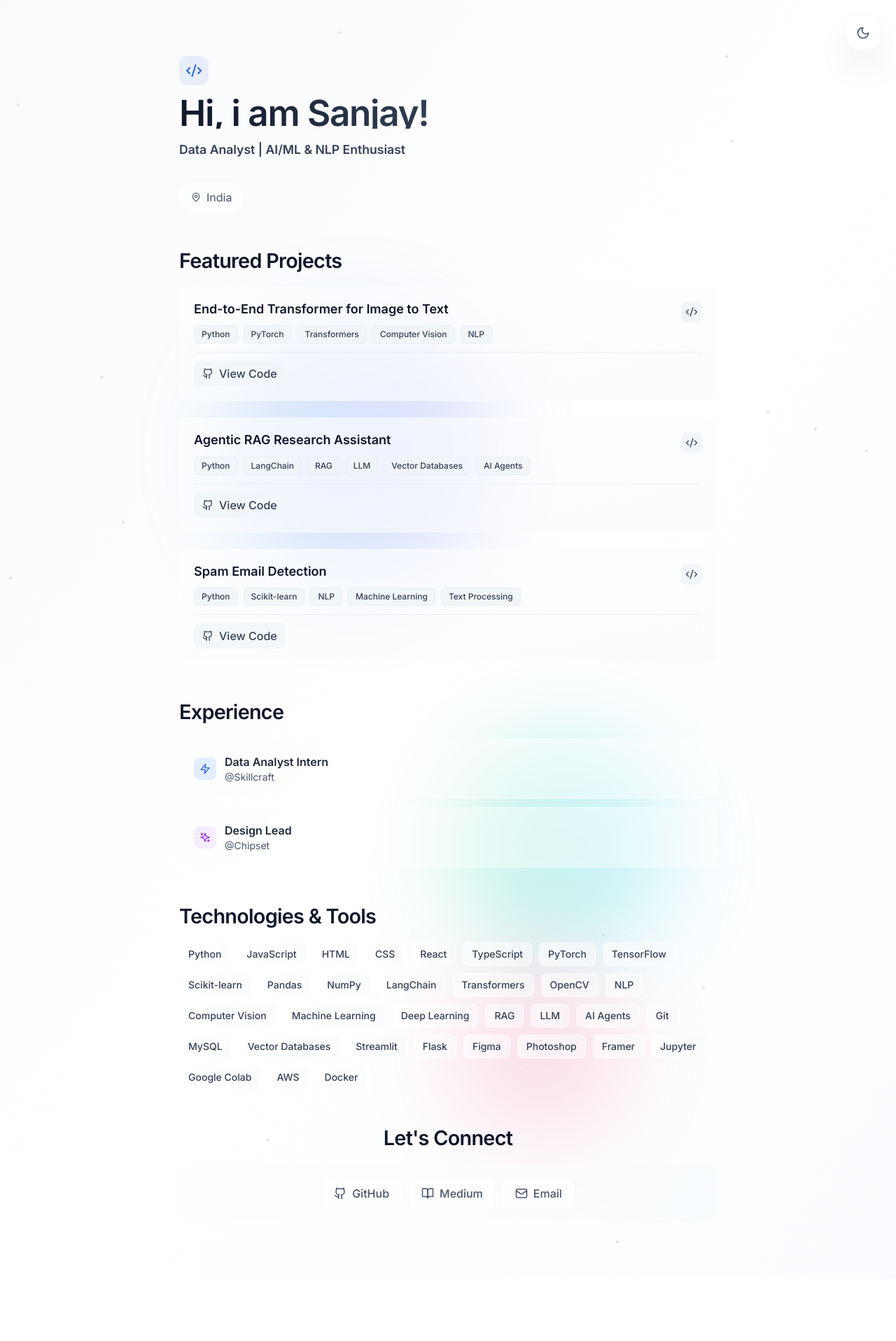
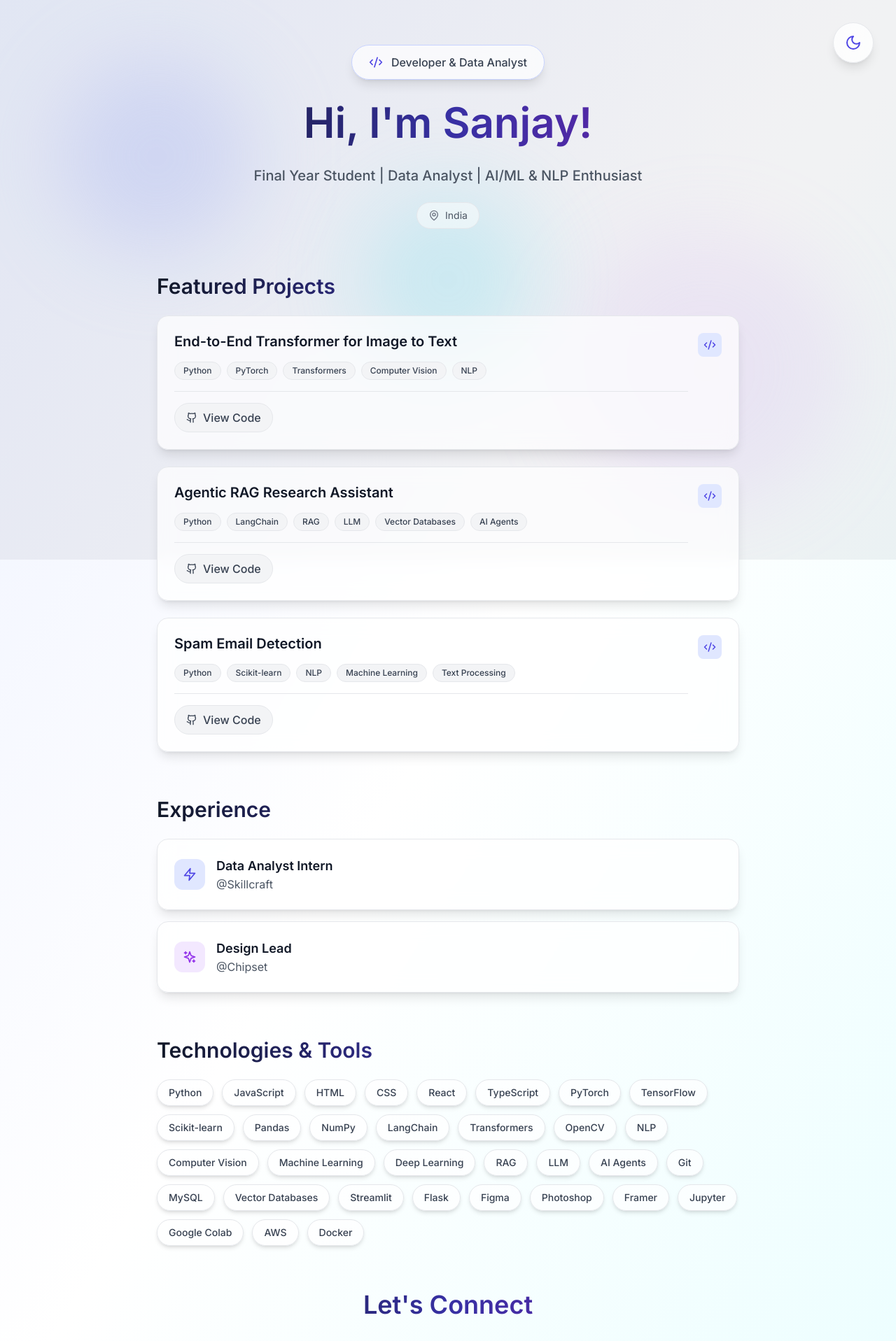
Before and after one commit to saanjy/Minimal-Portfolio, a React (Vite) app: page / in a window 1280 px wide. Shown: the top 1917 px of the page at 70% size. Before the commit the page ends 1828 px from the top, so only its background shows below. Built offline with nearby package versions, Linux system fonts and the light colour scheme.

Commit message:
Complete Design Overhaul for Light & Dark Modes

```diff
--- a/src/App.tsx
+++ b/src/App.tsx
@@ -1,5 +1,5 @@
 import React from 'react';
-import { Github, Moon, Sun, BookOpen, Mail, MapPin, Calendar, Code2, Sparkles, Zap } from 'lucide-react';
+import { Github, Moon, Sun, BookOpen, Mail, MapPin, Code2, Sparkles, Zap } from 'lucide-react';
 import { useTheme } from './ThemeProvider';
 import { ProjectCard } from './components/ProjectCard';
 import { Section } from './components/Section';
@@ -8,66 +8,85 @@ function App() {
   const { theme, toggleTheme } = useTheme();
 
   return (
-    <div className={`min-h-screen font-sans relative overflow-hidden ${theme === 'dark' ? 'bg-gradient-to-br from-slate-950 via-slate-900 to-slate-800 text-zinc-100' : 'bg-gradient-to-br from-slate-50 via-white to-blue-50/30 text-zinc-900'} transition-all duration-700`}>
-      {/* Animated background elements */}
+    <div className={`min-h-screen font-sans transition-all duration-500 ${
+      theme === 'dark'
+        ? 'bg-gradient-to-br from-gray-900 via-slate-900 to-black text-white'
+        : 'bg-gradient-to-br from-indigo-50 via-white to-cyan-50 text-gray-900'
+    }`}>
+      {/* Geometric background patterns */}
       <div className="absolute inset-0 overflow-hidden pointer-events-none">
-        <div className={`absolute top-1/4 left-1/4 w-96 h-96 rounded-full blur-3xl opacity-20 animate-pulse ${theme === 'dark' ? 'bg-gradient-to-r from-blue-600 to-purple-600' : 'bg-gradient-to-r from-blue-400 to-indigo-400'}`} />
-        <div className={`absolute bottom-1/4 right-1/4 w-80 h-80 rounded-full blur-3xl opacity-20 animate-pulse delay-1000 ${theme === 'dark' ? 'bg-gradient-to-r from-emerald-600 to-teal-600' : 'bg-gradient-to-r from-emerald-400 to-cyan-400'}`} />
-        <div className={`absolute top-3/4 left-1/2 w-64 h-64 rounded-full blur-3xl opacity-15 animate-pulse delay-2000 ${theme === 'dark' ? 'bg-gradient-to-r from-pink-600 to-rose-600' : 'bg-gradient-to-r from-pink-400 to-rose-400'}`} />
+        <div className={`absolute top-20 left-20 w-72 h-72 rounded-full blur-3xl opacity-30 ${
+          theme === 'dark' ? 'bg-purple-600' : 'bg-indigo-300'
+        }`} />
+        <div className={`absolute bottom-20 right-20 w-96 h-96 rounded-full blur-3xl opacity-20 ${
+          theme === 'dark' ? 'bg-cyan-600' : 'bg-purple-300'
+        }`} />
+        <div className={`absolute top-1/2 left-1/2 transform -translate-x-1/2 -translate-y-1/2 w-64 h-64 rounded-full blur-3xl opacity-25 ${
+          theme === 'dark' ? 'bg-pink-600' : 'bg-cyan-300'
+        }`} />
       </div>
 
-      {/* Floating particles */}
-      <div className="absolute inset-0 overflow-hidden pointer-events-none">
-        {[...Array(20)].map((_, i) => (
-          <div
-            key={i}
-            className={`absolute w-1 h-1 rounded-full opacity-30 animate-float ${theme === 'dark' ? 'bg-white' : 'bg-slate-400'}`}
-            style={{
-              left: `${Math.random() * 100}%`,
-              top: `${Math.random() * 100}%`,
-              animationDelay: `${Math.random() * 5}s`,
-              animationDuration: `${3 + Math.random() * 4}s`
-            }}
-          />
-        ))}
-      </div>
+      {/* Grid pattern overlay */}
+      <div className={`absolute inset-0 opacity-5 ${
+        theme === 'dark' ? 'bg-white' : 'bg-gray-900'
+      }`} style={{
+        backgroundImage: `radial-gradient(circle at 1px 1px, currentColor 1px, transparent 0)`,
+        backgroundSize: '20px 20px'
+      }} />
 
       <button
         onClick={toggleTheme}
-        className="fixed top-6 right-6 p-3 rounded-2xl bg-white/80 dark:bg-slate-800/80 backdrop-blur-xl shadow-2xl hover:shadow-3xl hover:scale-110 border border-white/20 dark:border-slate-700/50 transition-all duration-500 z-50 group"
+        className={`fixed top-8 right-8 p-4 rounded-full shadow-2xl transition-all duration-300 hover:scale-110 z-50 ${
+          theme === 'dark'
+            ? 'bg-white/10 backdrop-blur-md border border-white/20 hover:bg-white/20'
+            : 'bg-white/80 backdrop-blur-md border border-gray-200 hover:bg-white shadow-lg'
+        }`}
         aria-label="Toggle theme"
       >
         {theme === 'dark' ?
-          <Sun size={20} className="text-amber-400 group-hover:rotate-180 transition-transform duration-500" /> :
-          <Moon size={20} className="text-slate-600 group-hover:-rotate-12 transition-transform duration-500" />
+          <Sun size={24} className="text-yellow-400" /> :
+          <Moon size={24} className="text-indigo-600" />
         }
       </button>
 
-      <main className="container mx-auto px-6 py-20 relative z-10">
-        <section className="max-w-3xl mx-auto space-y-12">
+      <main className="container mx-auto px-8 py-16 relative z-10 max-w-4xl">
+        <div className="space-y-16">
           {/* Hero Section */}
-          <div className="space-y-4 relative">
-            <div className="flex items-center gap-3 mb-4">
-              <div className={`p-2 rounded-xl ${theme === 'dark' ? 'bg-slate-800/60' : 'bg-gradient-to-r from-blue-500/10 to-indigo-500/10'} backdrop-blur-sm border ${theme === 'dark' ? 'border-slate-700/50' : 'border-white/10'}`}>
-                <Code2 size={24} className={theme === 'dark' ? 'text-blue-400' : 'text-blue-600'} />
-              </div>
+          <div className="text-center space-y-6">
+            <div className={`inline-flex items-center gap-3 px-6 py-3 rounded-full ${
+              theme === 'dark'
+                ? 'bg-white/10 backdrop-blur-md border border-white/20'
+                : 'bg-white/70 backdrop-blur-md border border-indigo-200 shadow-lg'
+            }`}>
+              <Code2 size={20} className={theme === 'dark' ? 'text-cyan-400' : 'text-indigo-600'} />
+              <span className={`font-medium ${theme === 'dark' ? 'text-gray-300' : 'text-gray-700'}`}>
+                Developer & Data Analyst
+              </span>
             </div>
 
-            <h1 className="text-[3.2rem] leading-[0.9] tracking-tight font-bold bg-gradient-to-r from-slate-900 via-slate-700 to-slate-900 dark:from-slate-100 dark:via-slate-300 dark:to-slate-100 bg-clip-text text-transparent">
-              Hi, i am Sanjay!
+            <h1 className={`text-6xl font-bold leading-tight ${
+              theme === 'dark'
+                ? 'bg-gradient-to-r from-white via-cyan-200 to-purple-200 bg-clip-text text-transparent'
+                : 'bg-gradient-to-r from-gray-900 via-indigo-800 to-purple-800 bg-clip-text text-transparent'
+            }`}>
+              Hi, I'm Sanjay!
             </h1>
 
-            <div className="space-y-2 text-[1.1rem] leading-relaxed">
-              <p className={`font-semibold ${theme === 'dark' ? 'text-slate-200' : 'text-slate-700'}`}>
-                Data Analyst | AI/ML & NLP Enthusiast
+            <p className={`text-xl font-medium ${
+              theme === 'dark' ? 'text-gray-300' : 'text-gray-600'
+            }`}>
+              Final Year Student | Data Analyst | AI/ML & NLP Enthusiast
             </p>
-            </div>
 
-            <div className="flex flex-wrap items-center gap-3 pt-4">
-              <div className={`flex items-center gap-2 px-4 py-2 rounded-full backdrop-blur-sm border transition-all duration-300 hover:scale-105 ${theme === 'dark' ? 'bg-slate-800/80 border-slate-700/60 text-slate-300' : 'bg-white/60 border-white/50 text-slate-600'}`}>
-                <MapPin size={14} />
-                <span>India</span>
-              </div>
+            <div className={`inline-flex items-center gap-2 px-4 py-2 rounded-full ${
+              theme === 'dark'
+                ? 'bg-white/5 border border-white/10'
+                : 'bg-white/50 border border-gray-200'
+            }`}>
+              <MapPin size={16} className={theme === 'dark' ? 'text-gray-400' : 'text-gray-500'} />
+              <span className={`text-sm ${theme === 'dark' ? 'text-gray-400' : 'text-gray-600'}`}>
+                India
+              </span>
             </div>
           </div>
 
@@ -96,39 +115,51 @@ function App() {
 
           {/* Experience Section */}
           <Section title="Experience">
-            <div className="space-y-3">
-              <div className={`group p-5 rounded-xl backdrop-blur-sm border transition-all duration-300 hover:shadow-lg hover:scale-[1.01] ${theme === 'dark' ? 'bg-slate-800/60 border-slate-700/60 hover:bg-slate-800/80' : 'bg-white/40 border-white/50 hover:bg-white/60'}`}>
-                <div className="flex items-center">
-                  <div className="flex items-center gap-3">
-                    <div className={`p-2 rounded-lg ${theme === 'dark' ? 'bg-slate-700/60' : 'bg-blue-100/80'}`}>
-                      <Zap size={16} className={theme === 'dark' ? 'text-blue-400' : 'text-blue-600'} />
+            <div className="grid gap-4">
+              <div className={`group p-6 rounded-2xl transition-all duration-300 hover:scale-[1.02] ${
+                theme === 'dark'
+                  ? 'bg-white/5 backdrop-blur-md border border-white/10 hover:bg-white/10'
+                  : 'bg-white/70 backdrop-blur-md border border-gray-200 hover:bg-white/90 shadow-lg hover:shadow-xl'
+              }`}>
+                <div className="flex items-center gap-4">
+                  <div className={`p-3 rounded-xl ${
+                    theme === 'dark' ? 'bg-cyan-500/20' : 'bg-indigo-100'
+                  }`}>
+                    <Zap size={20} className={theme === 'dark' ? 'text-cyan-400' : 'text-indigo-600'} />
                   </div>
                   <div>
-                      <h3 className={`font-semibold ${theme === 'dark' ? 'text-slate-200' : 'text-slate-800'}`}>
+                    <h3 className={`font-bold text-lg ${
+                      theme === 'dark' ? 'text-white' : 'text-gray-900'
+                    }`}>
                       Data Analyst Intern
                     </h3>
-                      <p className={`text-sm ${theme === 'dark' ? 'text-slate-400' : 'text-slate-600'}`}>
+                    <p className={`${theme === 'dark' ? 'text-gray-400' : 'text-gray-600'}`}>
                       @Skillcraft
                     </p>
                   </div>
                 </div>
               </div>
-              </div>
 
-              <div className={`group p-5 rounded-xl backdrop-blur-sm border transition-all duration-300 hover:shadow-lg hover:scale-[1.01] ${theme === 'dark' ? 'bg-slate-800/60 border-slate-700/60 hover:bg-slate-800/80' : 'bg-white/40 border-white/50 hover:bg-white/60'}`}>
-                <div className="flex items-center">
-                  <div className="flex items-center gap-3">
-                    <div className={`p-2 rounded-lg ${theme === 'dark' ? 'bg-slate-700/60' : 'bg-purple-100/80'}`}>
-                      <Sparkles size={16} className={theme === 'dark' ? 'text-purple-400' : 'text-purple-600'} />
+              <div className={`group p-6 rounded-2xl transition-all duration-300 hover:scale-[1.02] ${
+                theme === 'dark'
+                  ? 'bg-white/5 backdrop-blur-md border border-white/10 hover:bg-white/10'
+                  : 'bg-white/70 backdrop-blur-md border border-gray-200 hover:bg-white/90 shadow-lg hover:shadow-xl'
+              }`}>
+                <div className="flex items-center gap-4">
+                  <div className={`p-3 rounded-xl ${
+                    theme === 'dark' ? 'bg-purple-500/20' : 'bg-purple-100'
+                  }`}>
+                    <Sparkles size={20} className={theme === 'dark' ? 'text-purple-400' : 'text-purple-600'} />
                   </div>
                   <div>
-                      <h3 className={`font-semibold ${theme === 'dark' ? 'text-slate-200' : 'text-slate-800'}`}>
+                    <h3 className={`font-bold text-lg ${
+                      theme === 'dark' ? 'text-white' : 'text-gray-900'
+                    }`}>
                       Design Lead
                     </h3>
-                      <p className={`text-sm ${theme === 'dark' ? 'text-slate-400' : 'text-slate-600'}`}>
+                    <p className={`${theme === 'dark' ? 'text-gray-400' : 'text-gray-600'}`}>
                       @Chipset
                     </p>
-                    </div>
                   </div>
                 </div>
               </div>
@@ -137,7 +168,7 @@ function App() {
 
           {/* Skills Section */}
           <Section title="Technologies & Tools">
-            <div className="flex flex-wrap gap-2.5">
+            <div className="flex flex-wrap gap-3">
               {[
                 'Python', 'JavaScript', 'HTML', 'CSS', 'React', 'TypeScript',
                 'PyTorch', 'TensorFlow', 'Scikit-learn', 'Pandas', 'NumPy',
@@ -148,10 +179,10 @@ function App() {
               ].map((tech) => (
                 <span
                   key={tech}
-                  className={`px-3 py-1.5 text-sm font-medium rounded-lg backdrop-blur-sm border transition-all duration-300 hover:scale-105 hover:shadow-md cursor-default ${
+                  className={`px-4 py-2 text-sm font-medium rounded-full transition-all duration-300 hover:scale-105 cursor-default ${
                     theme === 'dark'
-                      ? 'bg-slate-800/70 text-slate-300 border-slate-700/60 hover:bg-slate-700/80 hover:border-slate-600/70'
-                      : 'bg-gradient-to-r from-white/60 to-slate-50/60 text-slate-700 border-white/50 hover:from-white/80 hover:to-slate-50/80 hover:border-slate-200/60'
+                      ? 'bg-white/10 text-gray-300 border border-white/20 hover:bg-white/20'
+                      : 'bg-white/70 text-gray-700 border border-gray-200 hover:bg-white shadow-md hover:shadow-lg'
                   }`}
                 >
                   {tech}
@@ -161,45 +192,61 @@ function App() {
           </Section>
 
           {/* Contact Section */}
-          <div className="text-center space-y-4">
-            <h2 className={`text-[1.8rem] tracking-tight font-bold ${theme === 'dark' ? 'text-slate-100' : 'text-slate-900'}`}>
+          <div className="text-center space-y-8">
+            <h2 className={`text-4xl font-bold ${
+              theme === 'dark'
+                ? 'bg-gradient-to-r from-white via-cyan-200 to-purple-200 bg-clip-text text-transparent'
+                : 'bg-gradient-to-r from-gray-900 via-indigo-800 to-purple-800 bg-clip-text text-transparent'
+            }`}>
               Let's Connect
             </h2>
-            <div className={`p-5 rounded-xl backdrop-blur-sm border ${theme === 'dark' ? 'bg-slate-800/60 border-slate-700/60' : 'bg-gradient-to-r from-white/40 to-slate-50/40 border-white/50'}`}>
-              {/* Social Links */}
-              <div className="flex items-center justify-center gap-3">
+
+            <div className="flex items-center justify-center gap-6">
               <a
                 href="https://github.com/san7mr"
                 target="_blank"
                 rel="noopener noreferrer"
-                  className={`group flex items-center gap-2 px-4 py-2 rounded-lg backdrop-blur-sm border transition-all duration-300 hover:scale-105 hover:shadow-md ${theme === 'dark' ? 'bg-slate-700/60 border-slate-600/60 text-slate-300 hover:text-slate-100 hover:bg-slate-600/70' : 'bg-white/60 border-white/50 text-slate-600 hover:text-slate-800'}`}
+                className={`group flex items-center gap-3 px-6 py-3 rounded-full font-medium transition-all duration-300 hover:scale-105 ${
+                  theme === 'dark'
+                    ? 'bg-white/10 backdrop-blur-md border border-white/20 text-gray-300 hover:bg-white/20 hover:text-white'
+                    : 'bg-white/70 backdrop-blur-md border border-gray-200 text-gray-700 hover:bg-white shadow-lg hover:shadow-xl'
+                }`}
                 aria-label="GitHub"
               >
-                  <Github size={18} />
-                  <span className="font-medium">GitHub</span>
+                <Github size={20} />
+                <span>GitHub</span>
               </a>
+
               <a
                 href="https://medium.com/@sanjay77mr"
                 target="_blank"
                 rel="noopener noreferrer"
-                  className={`group flex items-center gap-2 px-4 py-2 rounded-lg backdrop-blur-sm border transition-all duration-300 hover:scale-105 hover:shadow-md ${theme === 'dark' ? 'bg-slate-700/60 border-slate-600/60 text-slate-300 hover:text-slate-100 hover:bg-slate-600/70' : 'bg-white/60 border-white/50 text-slate-600 hover:text-slate-800'}`}
+                className={`group flex items-center gap-3 px-6 py-3 rounded-full font-medium transition-all duration-300 hover:scale-105 ${
+                  theme === 'dark'
+                    ? 'bg-white/10 backdrop-blur-md border border-white/20 text-gray-300 hover:bg-white/20 hover:text-white'
+                    : 'bg-white/70 backdrop-blur-md border border-gray-200 text-gray-700 hover:bg-white shadow-lg hover:shadow-xl'
+                }`}
                 aria-label="Medium"
               >
-                  <BookOpen size={18} />
-                  <span className="font-medium">Medium</span>
+                <BookOpen size={20} />
+                <span>Medium</span>
               </a>
+
               <a
                 href="mailto:sanjay77mr@gmail.com"
-                  className={`group flex items-center gap-2 px-4 py-2 rounded-lg backdrop-blur-sm border transition-all duration-300 hover:scale-105 hover:shadow-md ${theme === 'dark' ? 'bg-slate-700/60 border-slate-600/60 text-slate-300 hover:text-slate-100 hover:bg-slate-600/70' : 'bg-white/60 border-white/50 text-slate-600 hover:text-slate-800'}`}
+                className={`group flex items-center gap-3 px-6 py-3 rounded-full font-medium transition-all duration-300 hover:scale-105 ${
+                  theme === 'dark'
+                    ? 'bg-white/10 backdrop-blur-md border border-white/20 text-gray-300 hover:bg-white/20 hover:text-white'
+                    : 'bg-white/70 backdrop-blur-md border border-gray-200 text-gray-700 hover:bg-white shadow-lg hover:shadow-xl'
+                }`}
                 aria-label="Email"
               >
-                  <Mail size={18} />
-                  <span className="font-medium">Email</span>
+                <Mail size={20} />
+                <span>Email</span>
               </a>
             </div>
           </div>
         </div>
-        </section>
       </main>
     </div>
   );
--- a/src/components/ProjectCard.tsx
+++ b/src/components/ProjectCard.tsx
@@ -12,35 +12,33 @@ export function ProjectCard({ title, technologies, githubUrl }: ProjectCardProps
   const { theme } = useTheme();
 
   return (
-    <div className={`group relative p-5 rounded-xl backdrop-blur-sm border transition-all duration-300 hover:scale-[1.01] hover:shadow-lg ${
+    <div className={`group relative p-6 rounded-2xl transition-all duration-300 hover:scale-[1.02] ${
       theme === 'dark'
-        ? 'bg-slate-800/70 border-slate-700/60 hover:bg-slate-800/90 hover:border-slate-600/70'
-        : 'bg-gradient-to-br from-white/60 to-slate-50/60 border-white/50 hover:from-white/80 hover:to-slate-50/80 hover:border-slate-200/60'
+        ? 'bg-white/5 backdrop-blur-md border border-white/10 hover:bg-white/10'
+        : 'bg-white/70 backdrop-blur-md border border-gray-200 hover:bg-white/90 shadow-lg hover:shadow-xl'
     }`}>
       {/* Decorative element */}
-      <div className={`absolute top-5 right-5 p-1.5 rounded-lg transition-all duration-300 group-hover:scale-105 ${
-        theme === 'dark' ? 'bg-slate-700/60' : 'bg-slate-100/80'
+      <div className={`absolute top-6 right-6 p-2 rounded-lg transition-all duration-300 group-hover:scale-110 ${
+        theme === 'dark' ? 'bg-cyan-500/20' : 'bg-indigo-100'
       }`}>
-        <Code2 size={18} className={theme === 'dark' ? 'text-slate-400' : 'text-slate-600'} />
+        <Code2 size={18} className={theme === 'dark' ? 'text-cyan-400' : 'text-indigo-600'} />
       </div>
 
-      <div className="space-y-3">
-        <div className="pr-10">
-          <h3 className={`text-lg font-bold leading-tight transition-colors duration-200 ${
-            theme === 'dark' ? 'text-slate-100 group-hover:text-white' : 'text-slate-900 group-hover:text-slate-800'
-          }`}>
-            {title}
-          </h3>
-        </div>
+      <div className="space-y-4 pr-12">
+        <h3 className={`text-xl font-bold leading-tight transition-colors duration-200 ${
+          theme === 'dark' ? 'text-white group-hover:text-cyan-200' : 'text-gray-900 group-hover:text-indigo-800'
+        }`}>
+          {title}
+        </h3>
 
         <div className="flex flex-wrap gap-2">
           {technologies.map((tech) => (
             <span
               key={tech}
-              className={`px-2.5 py-1 text-xs font-medium rounded-md transition-all duration-200 hover:scale-105 ${
+              className={`px-3 py-1 text-xs font-medium rounded-full transition-all duration-200 hover:scale-105 ${
                 theme === 'dark'
-                  ? 'bg-slate-700/70 text-slate-300 border border-slate-600/50'
-                  : 'bg-slate-100/80 text-slate-700 border border-slate-200/60'
+                  ? 'bg-white/10 text-gray-300 border border-white/20'
+                  : 'bg-gray-100 text-gray-700 border border-gray-200'
               }`}
             >
               {tech}
@@ -48,23 +46,23 @@ export function ProjectCard({ title, technologies, githubUrl }: ProjectCardProps
           ))}
         </div>
 
-        <div className={`flex items-center pt-3 border-t ${theme === 'dark' ? 'border-slate-700/50' : 'border-slate-200/50'}`}>
-          {githubUrl && (
+        {githubUrl && (
+          <div className={`pt-4 border-t ${theme === 'dark' ? 'border-white/10' : 'border-gray-200'}`}>
             <a
               href={githubUrl}
               target="_blank"
               rel="noopener noreferrer"
-              className={`flex items-center gap-2 px-3 py-1.5 rounded-lg font-medium transition-all duration-300 hover:scale-105 ${
+              className={`inline-flex items-center gap-2 px-4 py-2 rounded-full font-medium transition-all duration-300 hover:scale-105 ${
                 theme === 'dark'
-                  ? 'bg-slate-700/60 text-slate-300 hover:bg-slate-600/80 hover:text-slate-100'
-                  : 'bg-slate-100/80 text-slate-700 hover:bg-slate-200/80 hover:text-slate-900'
+                  ? 'bg-white/10 text-gray-300 hover:bg-white/20 hover:text-white border border-white/20'
+                  : 'bg-gray-100 text-gray-700 hover:bg-gray-200 hover:text-gray-900 border border-gray-200'
               }`}
             >
               <Github size={16} />
               <span>View Code</span>
             </a>
-          )}
-        </div>
+          </div>
+        )}
       </div>
     </div>
   );
--- a/src/components/Section.tsx
+++ b/src/components/Section.tsx
@@ -11,8 +11,12 @@ export function Section({ title, children, className = "" }: SectionProps) {
   const { theme } = useTheme();
 
   return (
-    <section className={`space-y-4 ${className}`}>
-      <h2 className={`text-[1.8rem] tracking-tight font-bold ${theme === 'dark' ? 'text-slate-100' : 'text-slate-900'}`}>
+    <section className={`space-y-6 ${className}`}>
+      <h2 className={`text-3xl font-bold ${
+        theme === 'dark'
+          ? 'bg-gradient-to-r from-white via-cyan-200 to-purple-200 bg-clip-text text-transparent'
+          : 'bg-gradient-to-r from-gray-900 via-indigo-800 to-purple-800 bg-clip-text text-transparent'
+      }`}>
         {title}
       </h2>
       {children}
```
Lines whose indentation alone changed are shown as unchanged.
